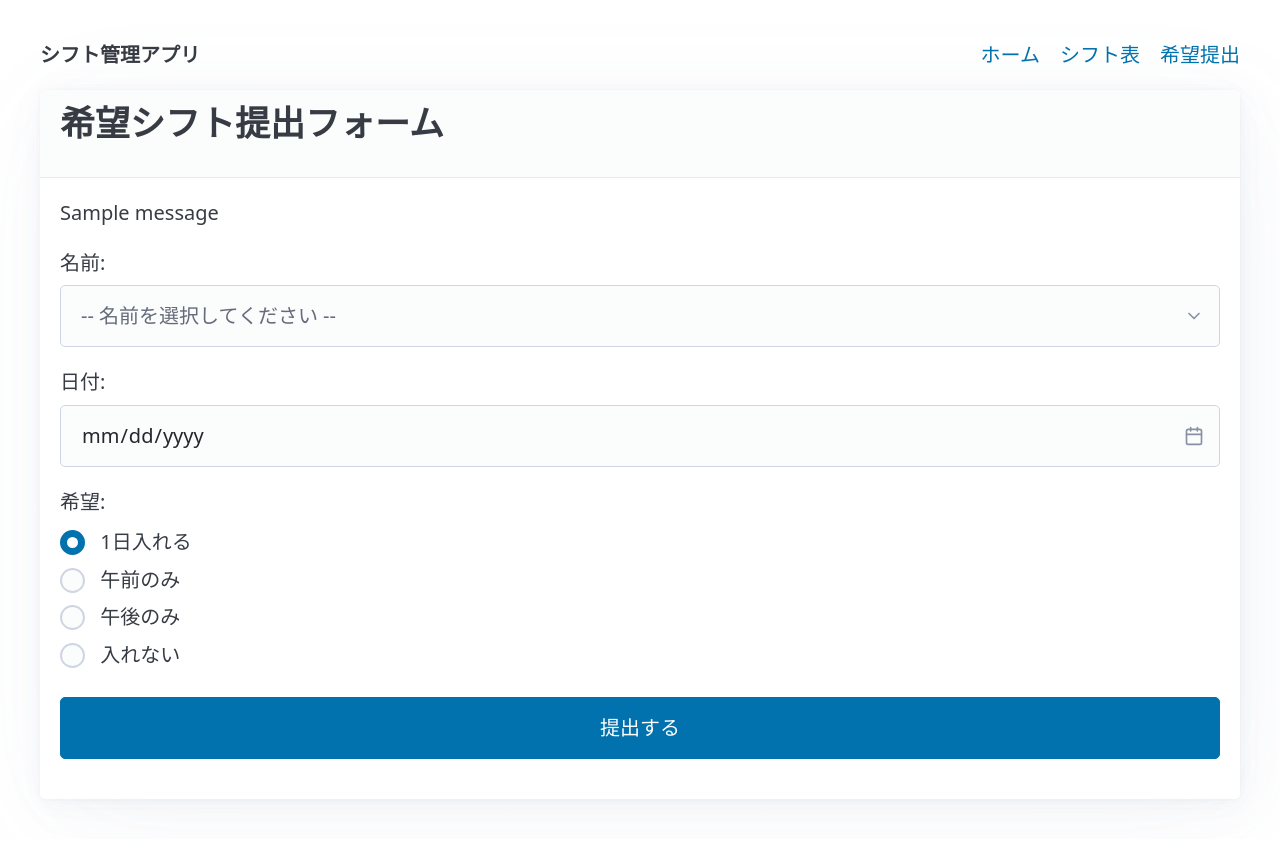
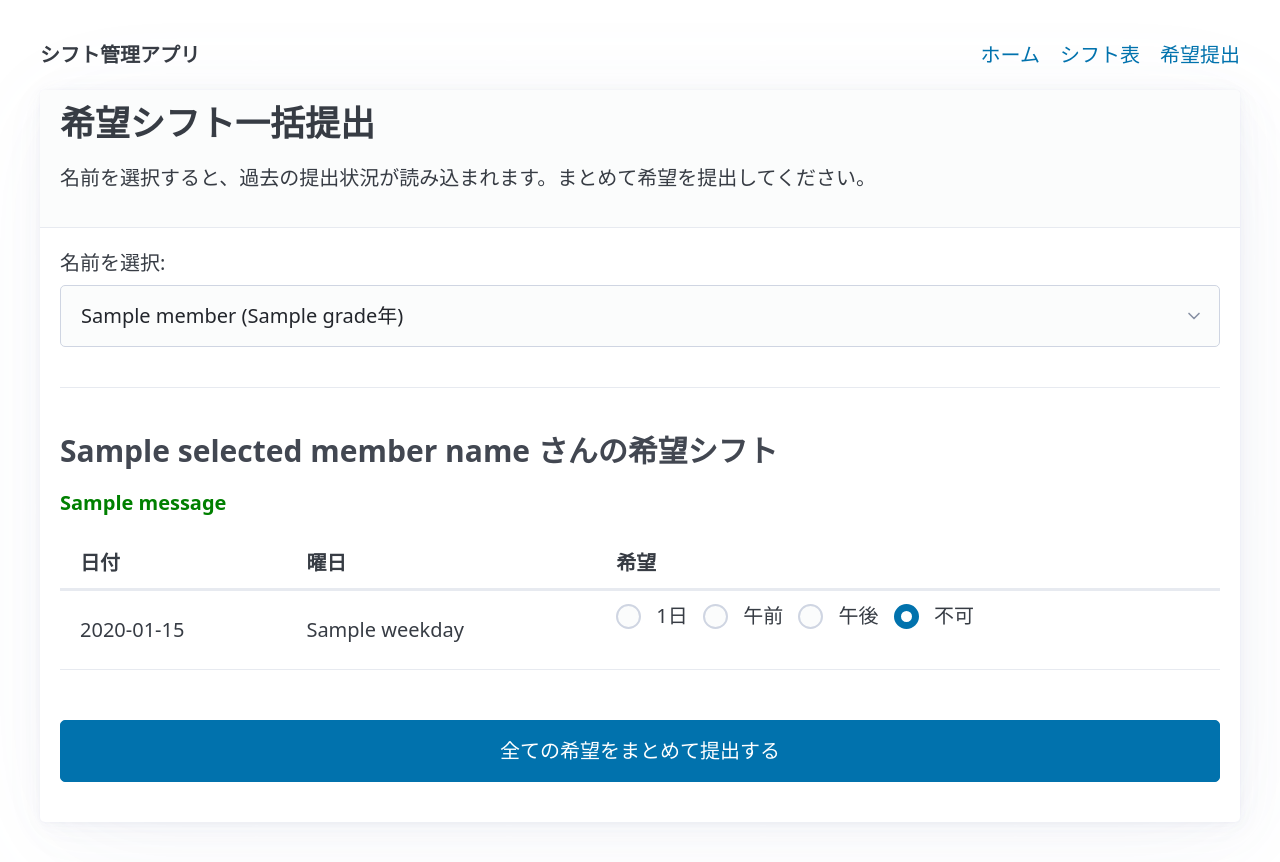
Before and after one commit to kwsktik7/lifesaving-shift-app, a Flask app: template templates/submit_form.html in a window 1280 px wide. Before the commit the page ends 804 px from the top, so only its background shows below. Run offline with Flask 3, Linux system fonts and the light colour scheme; the template is opened without the code that fills it: most values are stand-ins (such as "Sample title", 1, 10 or a date in 2020); one stand-in notice (Sample message) is shown; some libraries are stand-ins or nearby versions.

```diff
--- a/app.py
+++ b/app.py
@@ -1,13 +1,14 @@
 from flask import Flask, g, redirect, url_for, render_template, request, flash
 import sqlite3
 import pandas as pd
-# algorithm.pyからシフト生成関数をインポート
-from algorithm import generate_all_shifts
+from datetime import date, timedelta
+# algorithm.pyから必要な関数と変数をインポート
+from algorithm import generate_all_shifts, START_DATE, END_DATE
 
-# --- アプリケーションの設定 ---
+# --- アプリケーションの基本設定 ---
 DB_NAME = 'lifesaving_app.db'
 app = Flask(__name__)
-# flashメッセージ機能（例：「提出しました！」）を使うには、秘密鍵の設定が必須です
+# flashメッセージ機能（例：「登録しました！」）を使うための秘密鍵です
 app.secret_key = 'your-super-secret-key-please-change' # 実際にはもっと複雑な文字列に変更してください
 
 # --- データベース接続の管理 ---
@@ -34,72 +35,145 @@ def close_connection(exception):
 # --- 各Webページの処理（ルーティング） ---
 
 @app.route('/')
-def index():
-    """
-    トップページを表示します。
-    'templates/index.html' を読み込んで表示します。
-    """
-    return render_template('index.html')
+def login_page():
+    """アプリの入り口となる、ログイン/新規登録ページを表示します。"""
+    cursor = get_db().cursor()
+    cursor.execute("SELECT id, name, grade FROM members WHERE is_active = 1 ORDER BY grade, name")
+    members = cursor.fetchall()
+    members_list = [{'id': row[0], 'name': row[1], 'grade': row[2]} for row in members]
+    return render_template('login.html', members=members_list)
+
+@app.route('/login', methods=['POST'])
+def login():
+    """既存メンバーのログイン処理"""
+    member_id = request.form.get('member_id')
+    if not member_id:
+        flash("名前を選択してください。", "error")
+        return redirect(url_for('login_page'))
+    # 選択されたメンバーIDを持って、希望提出ページへ移動
+    return redirect(url_for('submit_availability', member_id=member_id))
+
+@app.route('/register', methods=['POST'])
+def register():
+    """新規メンバーの登録処理"""
+    name = request.form.get('name', '').strip()
+    grade = request.form.get('grade')
+
+    if not name or not grade:
+        flash("名前と学年を入力してください。", "error")
+        return redirect(url_for('login_page'))
+
+    db = get_db()
+    cursor = db.cursor()
+
+    # 同じ名前のメンバーがいないか確認
+    cursor.execute("SELECT id FROM members WHERE name = ? AND is_active = 1", (name,))
+    if cursor.fetchone():
+        flash(f"エラー: 「{name}」は既に登録されています。一覧から選択してください。", "error")
+        return redirect(url_for('login_page'))
+
+    # 【バグ修正】is_active=1 を明示的に追加して、必ず有効なメンバーとして登録する
+    cursor.execute("INSERT INTO members (name, grade, is_active) VALUES (?, ?, ?)", (name, grade, 1))
+    new_member_id = cursor.lastrowid
+    db.commit()
+
+    flash(f"ようこそ、{name}さん！メンバーとして登録しました。", "success")
+    # 新しく登録したメンバーIDで希望提出ページへ移動
+    return redirect(url_for('submit_availability', member_id=new_member_id))
+
 
 @app.route('/submit', methods=['GET', 'POST'])
 def submit_availability():
-    """
-    希望シフトの提出フォーム表示（GET）と、データ受信処理（POST）を両方担当します。
-    """
+    """希望シフトの一括提出ページ"""
+    member_id = request.args.get('member_id', type=int)
+    if not member_id:
+        # URLにメンバーIDがなければ、ログインページに戻す
+        return redirect(url_for('login_page'))
+
     db = get_db()
     cursor = db.cursor()
 
+    # POSTリクエスト（フォームが送信された時）の処理
     if request.method == 'POST':
-        # フォームから送信されたデータを取得
-        member_id = request.form['member_id']
-        shift_date = request.form['shift_date']
-        availability_type = request.form['availability_type']
+        form_member_id = request.form.get('member_id', type=int)
+        if form_member_id != member_id:
+             flash("不正な操作です。", "error")
+             return redirect(url_for('login_page'))
 
-        # 同じメンバー・同じ日付のデータがあれば上書き、なければ新規作成するSQL
-        cursor.execute(
-            "INSERT OR REPLACE INTO availability (member_id, shift_date, availability_type) VALUES (?, ?, ?)",
-            (member_id, shift_date, availability_type)
-        )
+        availability_data_to_save = []
+        current_date = START_DATE
+        while current_date <= END_DATE:
+            date_str = current_date.strftime('%Y-%m-%d')
+            availability_type = request.form.get(f"availability_{date_str}")
+
+            if availability_type:
+                availability_data_to_save.append((member_id, date_str, availability_type))
+
+            current_date += timedelta(days=1)
+
+        cursor.executemany("INSERT OR REPLACE INTO availability (member_id, shift_date, availability_type) VALUES (?, ?, ?)", availability_data_to_save)
         db.commit()
 
-        # 提出完了メッセージを設定
-        flash(f"{shift_date} の希望シフト「{request.form.get(availability_type, availability_type)}」を提出しました！", "success")
-        # フォームページにリダイレクト
-        return redirect(url_for('submit_availability'))
+        flash("全ての希望シフトを更新しました！", "success")
+        return redirect(url_for('submit_availability', member_id=member_id))
 
-    # GETリクエスト（最初にページを開いた時）の処理
-    cursor.execute("SELECT id, name, grade FROM members ORDER BY grade, name")
-    members = cursor.fetchall()
-    # HTMLで使いやすいように、辞書のリストに変換
-    members_list = [{'id': row[0], 'name': row[1], 'grade': row[2]} for row in members]
+    # GETリクエスト（ページ表示時）の処理
+    cursor.execute("SELECT name, grade FROM members WHERE id = ?", (member_id,))
+    member_info = cursor.fetchone()
+    if not member_info:
+        flash("指定されたメンバーが見つかりません。", "error")
+        return redirect(url_for('login_page'))
 
-    return render_template('submit_form.html', members=members_list)
+    selected_member_name = member_info[0]
+
+    days = []
+    weekdays_jp = ["月", "火", "水", "木", "金", "土", "日"]
+    current_date = START_DATE
+    while current_date <= END_DATE:
+        days.append({'date': current_date, 'weekday': weekdays_jp[current_date.weekday()]})
+        current_date += timedelta(days=1)
+
+    availability = {}
+    cursor.execute("SELECT shift_date, availability_type FROM availability WHERE member_id = ?", (member_id,))
+    for row in cursor.fetchall():
+        availability[row[0]] = row[1]
+
+    return render_template('submit_form.html',
+                           selected_member_id=member_id,
+                           selected_member_name=selected_member_name,
+                           days=days,
+                           availability=availability)
+
+# --- 管理者向けページ ---
+
+@app.route('/admin')
+def admin_dashboard():
+    """管理者用のダッシュボードページ"""
+    return render_template('admin_dashboard.html')
+
+@app.route('/run-algorithm')
+def run_algorithm_route():
+    """シフト生成アルゴリズムを実行"""
+    try:
+        print("シフト生成リクエストを受け取りました。")
+        generate_all_shifts()
+        print("シフト生成が完了しました。")
+        flash("シフトの自動生成が完了しました！", "success")
+    except Exception as e:
+        print(f"シフト生成中にエラーが発生しました: {e}")
+        flash(f"シフト生成中にエラーが発生しました: {e}", "error")
+    return redirect(url_for('schedule'))
 
 @app.route('/schedule')
 def schedule():
-    """確定したシフト表を表示するページ"""
+    """確定シフト表ページ"""
     db = get_db()
     try:
-        # メンバー名も表示するために、shiftsテーブルとmembersテーブルを結合してデータを取得
-        query = """
-        SELECT
-            s.shift_date AS "日付",
-            m.name AS "メンバー名",
-            s.payment_type AS "給与タイプ"
-        FROM
-            shifts s
-        JOIN
-            members m ON s.member_id = m.id
-        ORDER BY
-            s.shift_date, m.name;
-        """
+        query = "SELECT s.shift_date AS '日付', m.name AS 'メンバー名', s.payment_type AS '給与タイプ' FROM shifts s JOIN members m ON s.member_id = m.id ORDER BY s.shift_date, m.name;"
         df = pd.read_sql_query(query, db)
 
-        # テーブルが空でなければ、表示を調整
         if not df.empty:
-            # payment_type列の表示を 'type_1' -> '1', 'type_V' -> 'V' に置換
             df['給与タイプ'] = df['給与タイプ'].replace({'type_1': '1', 'type_V': 'V'})
-            # DataFrameをHTMLのテーブルに変換
             table_html = df.to_html(classes='striped', index=False, border=0)
         else:
             table_html = "<p>まだシフトが生成されていません。「シフトを自動生成する」ボタンを押してください。</p>"
@@ -109,48 +183,16 @@ def schedule():
         flash(f"エラーが発生しました: {e}", "error")
         return render_template('schedule.html', table_html="<p>シフト表の表示中にエラーが発生しました。</p>")
 
-@app.route('/run-algorithm')
-def run_algorithm_route():
-    """シフト生成アルゴリズムを実行する管理者用ページ"""
-    try:
-        print("シフト生成リクエストを受け取りました。")
-        generate_all_shifts() # algorithm.pyのメイン関数を実行
-        print("シフト生成が完了しました。")
-        flash("シフトの自動生成が完了しました！", "success")
-    except Exception as e:
-        print(f"シフト生成中にエラーが発生しました: {e}")
-        flash(f"シフト生成中にエラーが発生しました: {e}", "error")
-
-    # 処理が終わったら、結果表示ページに自動で移動
-    return redirect(url_for('schedule'))
-
 @app.route('/check-availability')
 def check_availability():
-    """提出された希望シフトの一覧を表示するページ"""
+    """提出された希望シフトの一覧ページ"""
     db = get_db()
     try:
-        query = """
-        SELECT
-            a.shift_date AS "日付",
-            m.name AS "メンバー名",
-            a.availability_type AS "希望"
-        FROM
-            availability a
-        JOIN
-            members m ON a.member_id = m.id
-        ORDER BY
-            a.shift_date DESC, m.name;
-        """
+        query = "SELECT a.shift_date AS '日付', m.name AS 'メンバー名', a.availability_type AS '希望' FROM availability a JOIN members m ON a.member_id = m.id ORDER BY a.shift_date DESC, m.name;"
         df = pd.read_sql_query(query, db)
 
         if not df.empty:
-            # availability_type列の表示を日本語に置換
-            df['希望'] = df['希望'].replace({
-                'full_day': '1日入れる',
-                'am_only': '午前のみ',
-                'pm_only': '午後のみ',
-                'unavailable': '入れない'
-            })
+            df['希望'] = df['希望'].replace({'full_day': '1日入れる', 'am_only': '午前のみ', 'pm_only': '午後のみ', 'unavailable': '入れない'})
             table_html = df.to_html(classes='striped', index=False, border=0)
         else:
             table_html = "<p>まだ希望シフトが提出されていません。</p>"
--- a/templates/submit_form.html
+++ b/templates/submit_form.html
@@ -1,54 +1,87 @@
 {% extends "base.html" %}
 
-{% block title %}希望シフト提出{% endblock %}
+{% block title %}希望シフト一括提出{% endblock %}
 
 {% block content %}
 <article>
     <header>
-        <h2>希望シフト提出フォーム</h2>
+        <h2>希望シフト一括提出</h2>
+        <p>名前を選択すると、過去の提出状況が読み込まれます。まとめて希望を提出してください。</p>
     </header>
 
+    <!-- STEP 1: 名前を選択するフォーム -->
+    <form method="GET" action="{{ url_for('submit_availability') }}">
+        <label for="member">名前を選択:</label>
+        <select name="member_id" id="member" onchange="this.form.submit()">
+            <option value="">-- メンバーを選択 --</option>
+            {% for member in members %}
+            <option value="{{ member.id }}" {% if member.id == selected_member_id %}selected{% endif %}>
+                {{ member.name }} ({{ member.grade }}年)
+            </option>
+            {% endfor %}
+        </select>
+    </form>
+
+    <!-- 名前が選択されたら、STEP 2のシフト提出フォームを表示 -->
+    {% if selected_member_id %}
+    <hr>
+    <h3>{{ selected_member_name }} さんの希望シフト</h3>
+
+    <!-- 提出完了メッセージなどを表示 -->
     {% with messages = get_flashed_messages(with_categories=true) %}
       {% if messages %}
         {% for category, message in messages %}
-                <p class="message {{ category }}">{{ message }}</p>
+          <p style="color: green;"><b>{{ message }}</b></p>
         {% endfor %}
       {% endif %}
     {% endwith %}
 
-    <form action="/submit" method="post">
-        <label for="member">名前:</label>
-        <select name="member_id" id="member" required>
-            <option value="">-- 名前を選択してください --</option>
-            {% for member in members %}
-            <option value="{{ member.id }}">{{ member.name }} ({{ member.grade }}年)</option>
-            {% endfor %}
-        </select>
+    <!-- STEP 2: シフトをまとめて提出するフォーム -->
+    <form method="POST" action="{{ url_for('submit_availability') }}">
+        <!-- 選択中のメンバーIDを隠しデータとして送信 -->
+        <input type="hidden" name="member_id" value="{{ selected_member_id }}">
 
-        <label for="date">日付:</label>
-        <input type="date" id="date" name="shift_date" required>
-
+        <table>
+            <thead>
+                <tr>
+                    <th>日付</th>
+                    <th>曜日</th>
+                    <th>希望</th>
+                </tr>
+            </thead>
+            <tbody>
+                <!-- Pythonから渡された日付リストをループ処理 -->
+                {% for day in days %}
+                <tr>
+                    <td>{{ day.date.strftime('%Y-%m-%d') }}</td>
+                    <td>{{ day.weekday }}</td>
+                    <td>
                         <fieldset>
-            <legend>希望:</legend>
-            <label for="full_day">
-                <input type="radio" id="full_day" name="availability_type" value="full_day" checked>
-                1日入れる
+                            <label style="display: inline-block; margin-right: 10px;">
+                                <input type="radio" name="availability_{{ day.date.strftime('%Y-%m-%d') }}" value="full_day"
+                                {% if availability.get(day.date.strftime('%Y-%m-%d')) == 'full_day' %}checked{% endif %}> 1日
                             </label>
-            <label for="am_only">
-                <input type="radio" id="am_only" name="availability_type" value="am_only">
-                午前のみ
+                            <label style="display: inline-block; margin-right: 10px;">
+                                <input type="radio" name="availability_{{ day.date.strftime('%Y-%m-%d') }}" value="am_only"
+                                {% if availability.get(day.date.strftime('%Y-%m-%d')) == 'am_only' %}checked{% endif %}> 午前
                             </label>
-            <label for="pm_only">
-                <input type="radio" id="pm_only" name="availability_type" value="pm_only">
-                午後のみ
+                            <label style="display: inline-block; margin-right: 10px;">
+                                <input type="radio" name="availability_{{ day.date.strftime('%Y-%m-%d') }}" value="pm_only"
+                                {% if availability.get(day.date.strftime('%Y-%m-%d')) == 'pm_only' %}checked{% endif %}> 午後
                             </label>
-            <label for="unavailable">
-                <input type="radio" id="unavailable" name="availability_type" value="unavailable">
-                入れない
+                            <label style="display: inline-block;">
+                                <input type="radio" name="availability_{{ day.date.strftime('%Y-%m-%d') }}" value="unavailable"
+                                {% if not availability.get(day.date.strftime('%Y-%m-%d')) or availability.get(day.date.strftime('%Y-%m-%d')) == 'unavailable' %}checked{% endif %}> 不可
                             </label>
                         </fieldset>
-
-        <button type="submit">提出する</button>
+                    </td>
+                </tr>
+                {% endfor %}
+            </tbody>
+        </table>
+        <br>
+        <button type="submit">全ての希望をまとめて提出する</button>
     </form>
+    {% endif %}
 </article>
 {% endblock %}
```
Also changed, not shown: algorithm.py (+87 -23 lines), templates/admin_dashboard.html (added, +29 -0 lines), templates/login.html (added, +65 -0 lines), lifesaving_app.db. Lines whose indentation alone changed are shown as unchanged.
